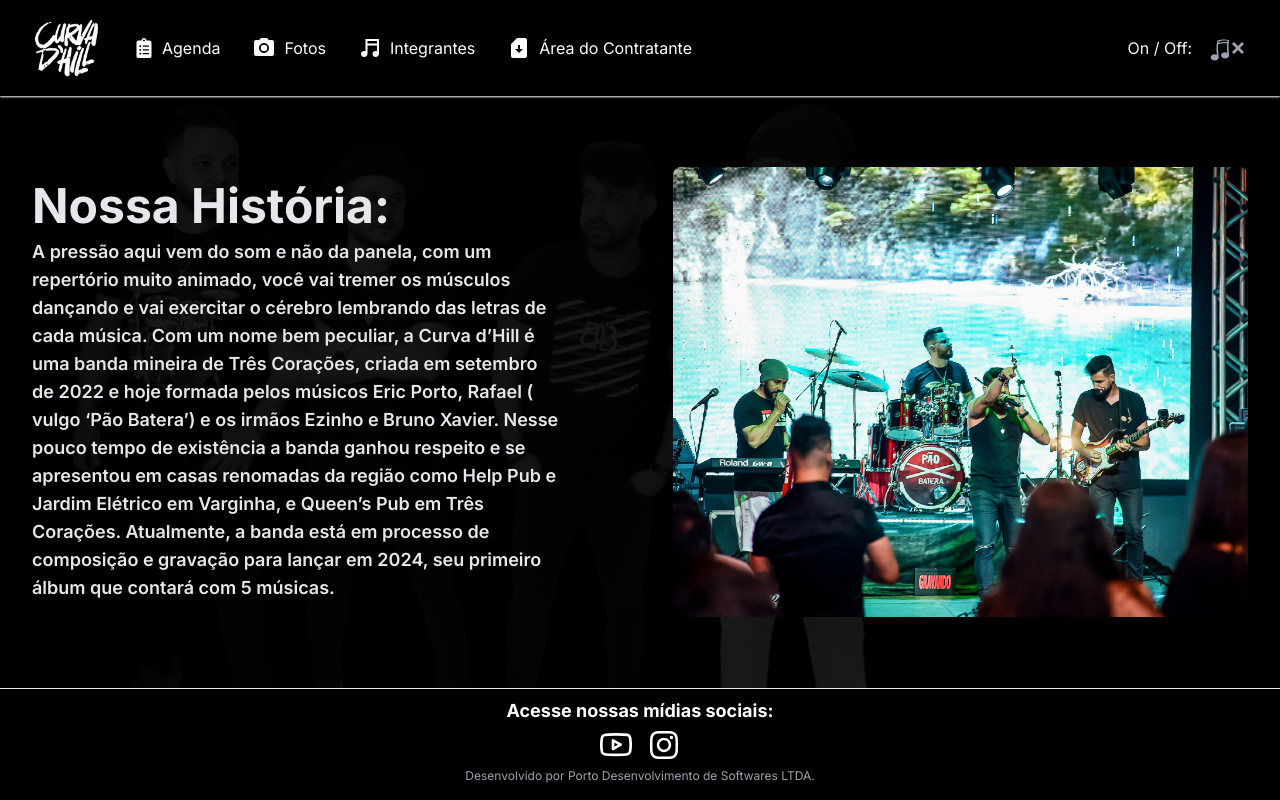
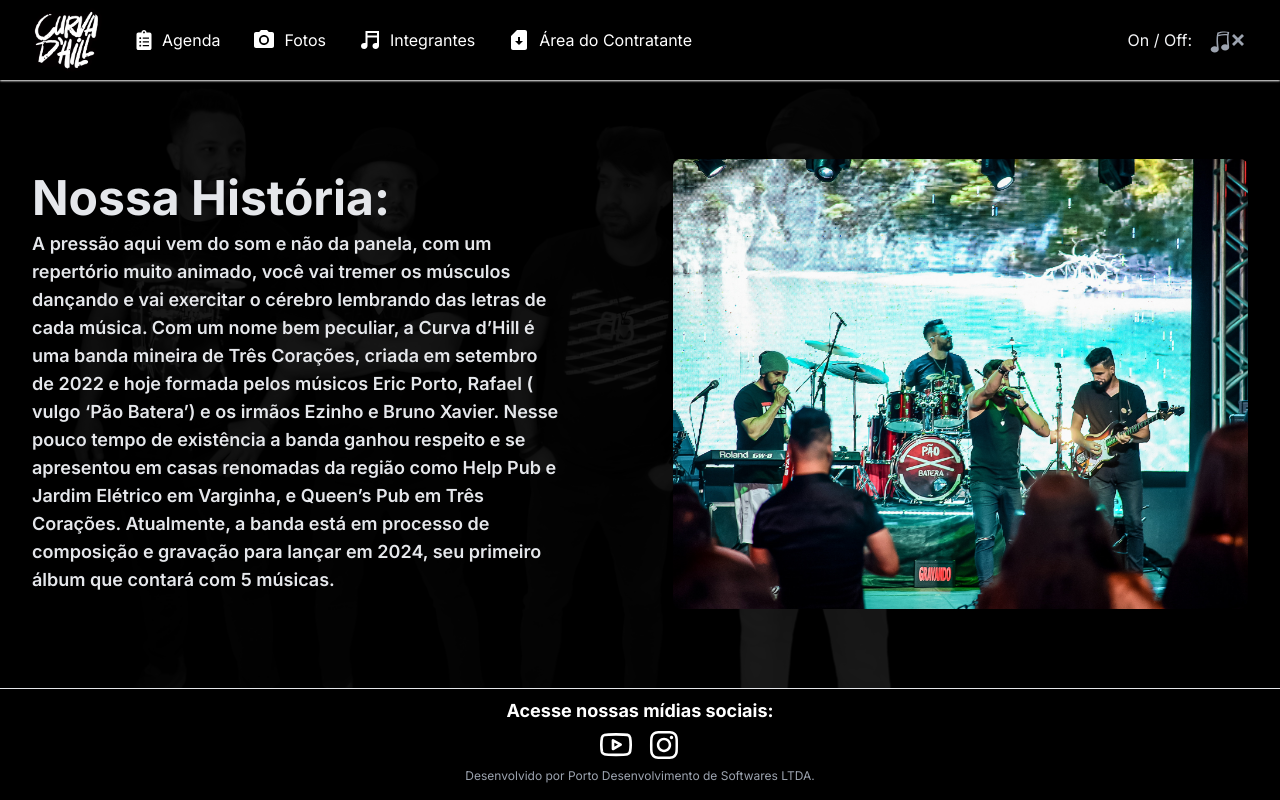
Before and after one commit to ericsporto/curva-d-hill, a Next.js app: page / in a window 1280 px wide. Built offline with nearby package versions, Linux system fonts and the light colour scheme.

Commit message:
fix: header height

```diff
--- a/src/app/page.tsx
+++ b/src/app/page.tsx
@@ -10,7 +10,7 @@ export default function Home() {
       <Header />
       <SideBarMobile />
       <div
-        className="flex flex-col flex-1 lg:flex-row justify-between w-full gap-4 p-8 items-start mt-4 lg:mt-0 lg:items-center"
+        className="flex flex-col flex-1 lg:flex-row justify-between w-full gap-4 px-8 py-6 items-start mt-4 lg:mt-0 lg:items-center"
         style={{
           backgroundImage: `url(/assets/fundo-curva.png)`,
           backgroundRepeat: 'no-repeat',
--- a/src/components/Header.tsx
+++ b/src/components/Header.tsx
@@ -25,7 +25,7 @@ function Header() {
   };
 
   return (
-    <main className="h-24 w-full items-center justify-start px-8 shadow-sm shadow-white hidden lg:flex z-10">
+    <main className="h-20 w-full items-center justify-start px-8 shadow-sm shadow-white hidden lg:flex z-10">
       <Image
         className="relative dark:drop-shadow-[0_0_0.3rem_#ffffff70] dark:invert"
         src="/logo.png"
```
